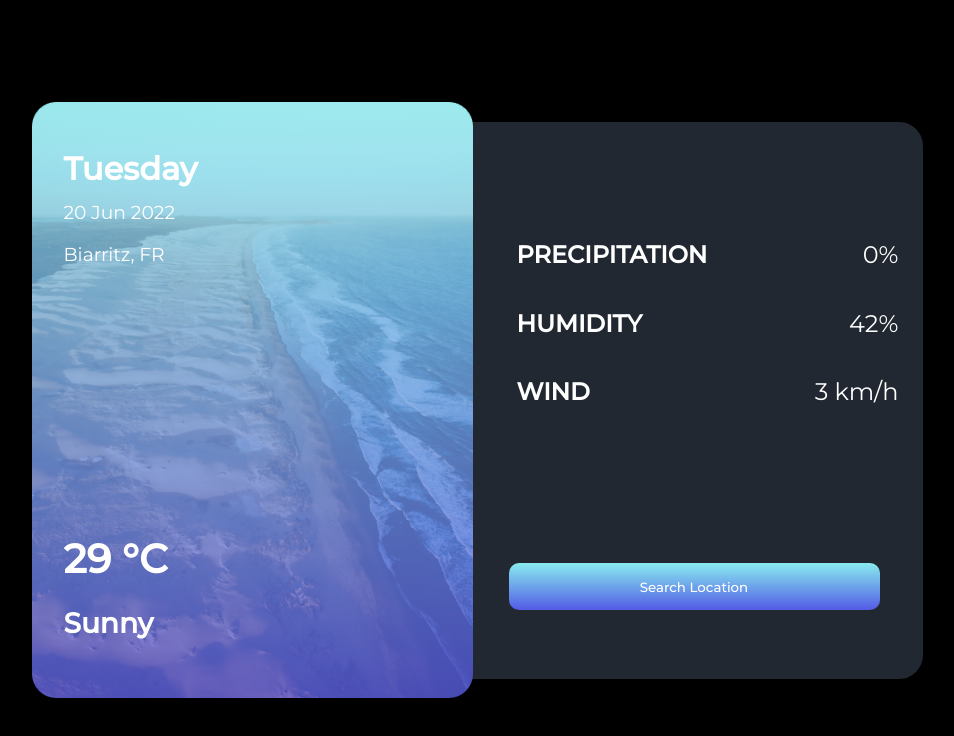
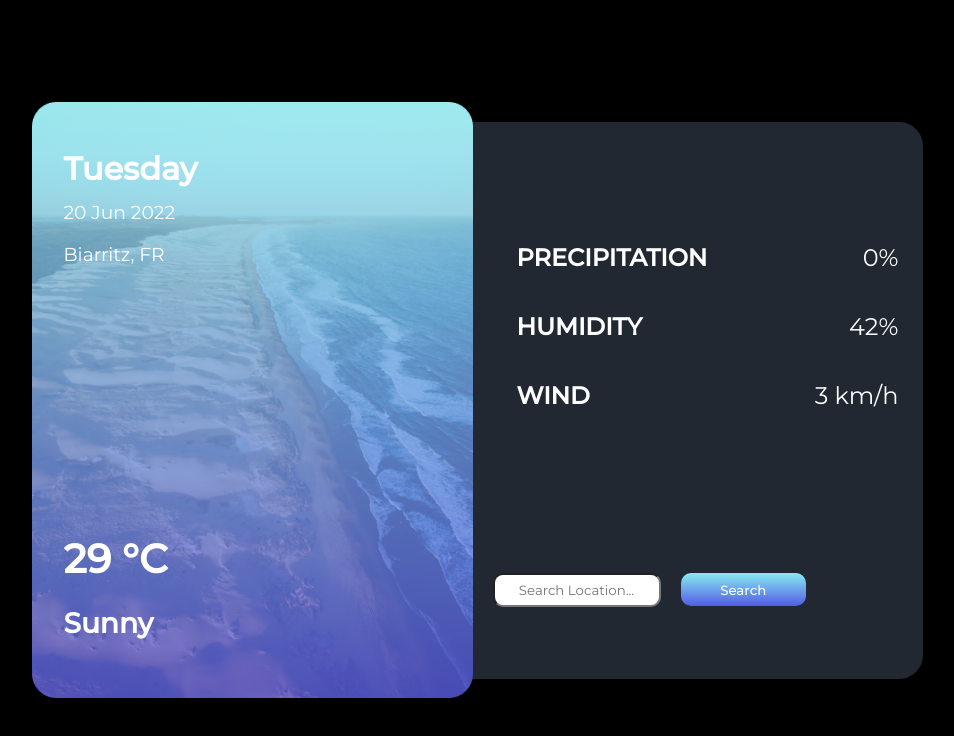
Before and after one commit to CountyClerks/Weather-App, a website built with webpack: page dist/index.html in a window 1280 px wide. Shown: the whole page, without its empty margins (113-1067 px from the left). Built offline with Linux system fonts and the light colour scheme.

Commit message:
html and style elements finished

```diff
--- a/src/style.css
+++ b/src/style.css
@@ -28,6 +28,8 @@ body{
     border-radius: 1.5em;
 }
 .left-content {
+    position: relative;
+    z-index: 9;
     background-image: linear-gradient(rgba(136, 235, 239, .75), rgba(83, 91, 230, .75)), url(./sunny.avif);
     background-size: contain;
     display: inherit;
@@ -62,7 +64,6 @@ body{
 .right-content {
     position: relative;
     left: -100px;
-    z-index: -1;
     background-color: #222831;
     display: inherit;
     flex-direction: column;
@@ -79,9 +80,15 @@ body{
 .right-footer {
     margin-left: 7.5rem;
 }
+input[type="text"] {
+    border-radius: 0.625rem;
+    width: 10rem;
+    height: 1.75rem;
+    text-align: center;
+}
 .change-location {
-    width: 371px;
-    height: 47px;
+    width: 125px;
+    height: 2.063rem;
     border-radius: 0.625rem;
     border: none;
     background: linear-gradient(#88EBEF, #535BE6);
@@ -89,6 +96,12 @@ body{
     margin-left: 1rem;
     margin-right: 1rem;
     font-weight: 500;
+
+}
+.change-location:hover {
+    cursor: pointer;
+    background: linear-gradient(#535BE6, #88EBEF)
+
 }
 #precipitation, #humidity, #wind {
     display:inherit;
```
Also changed, not shown: dist/bundle.js, dist/index.html.
